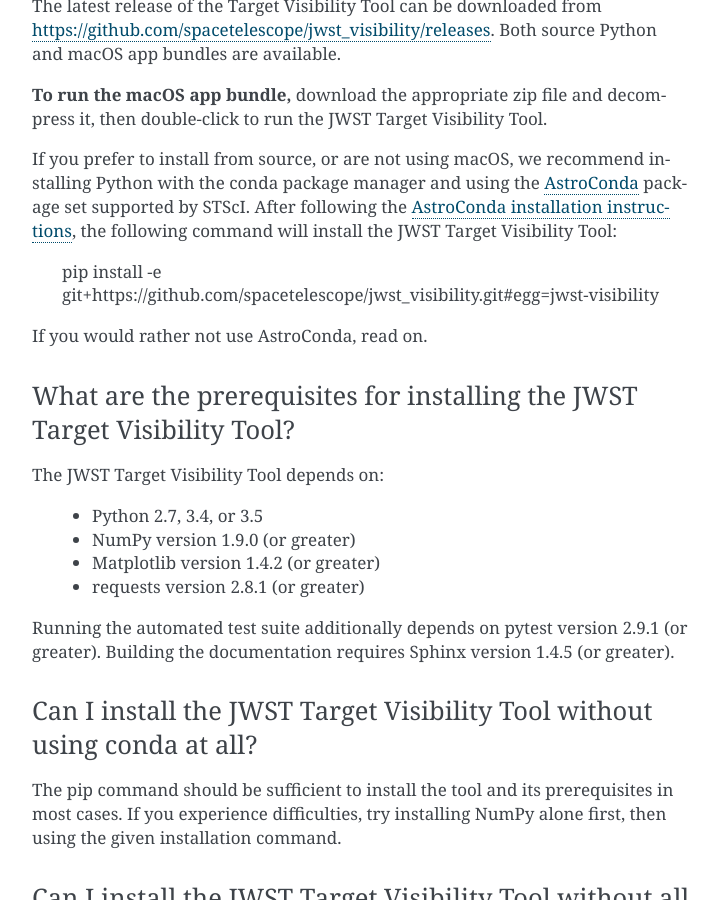
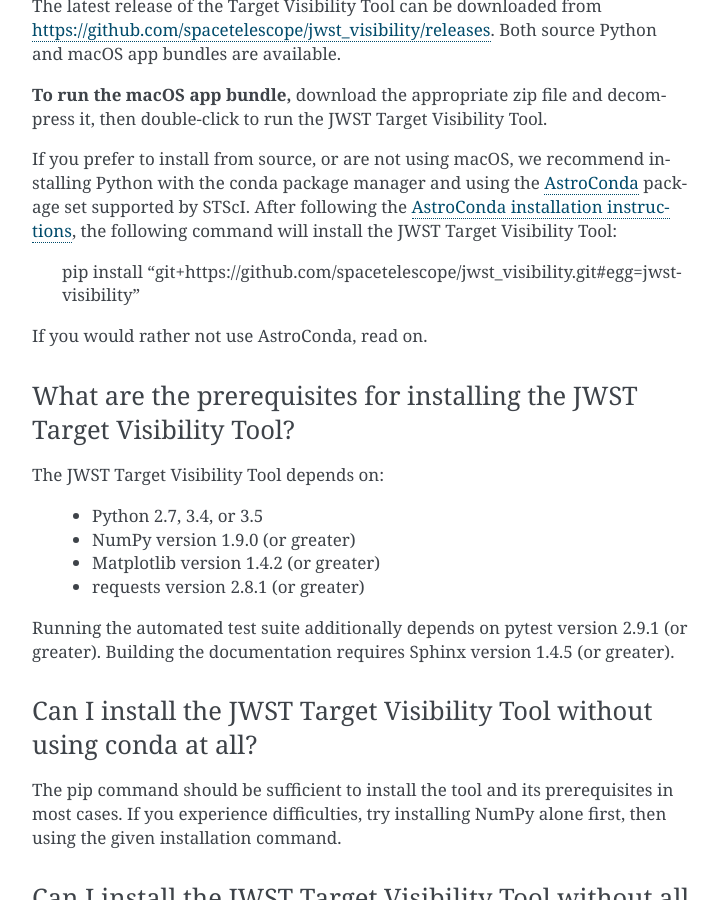
Before and after one commit to spacetelescope/jwst_coronagraph_visibility, a Sphinx documentation site: the page built from docs/index.rst, in a window 1280 px wide and 900 px high, scrolled down 808 px. Shown: the whole window, without its empty margins (388-1106 px from the left). Built offline with Sphinx 7.4.7, drawn with Linux system fonts in a browser that asks for light colours.

Commit message:
Minor docs fix

```diff
--- a/docs/index.rst
+++ b/docs/index.rst
@@ -26,7 +26,7 @@
 
 If you prefer to install from source, or are not using macOS, we recommend installing Python with the conda package manager and using the `AstroConda <http://astroconda.readthedocs.io/en/latest/index.html>`_ package set supported by STScI. After following the `AstroConda installation instructions <http://astroconda.readthedocs.io/en/latest/installation.html>`_, the following command will install the JWST Target Visibility Tool:
 
-   pip install -e git+https://github.com/spacetelescope/jwst_visibility.git#egg=jwst-visibility
+   pip install "git+https://github.com/spacetelescope/jwst_visibility.git#egg=jwst-visibility"
 
 If you would rather not use AstroConda, read on.
 
```
